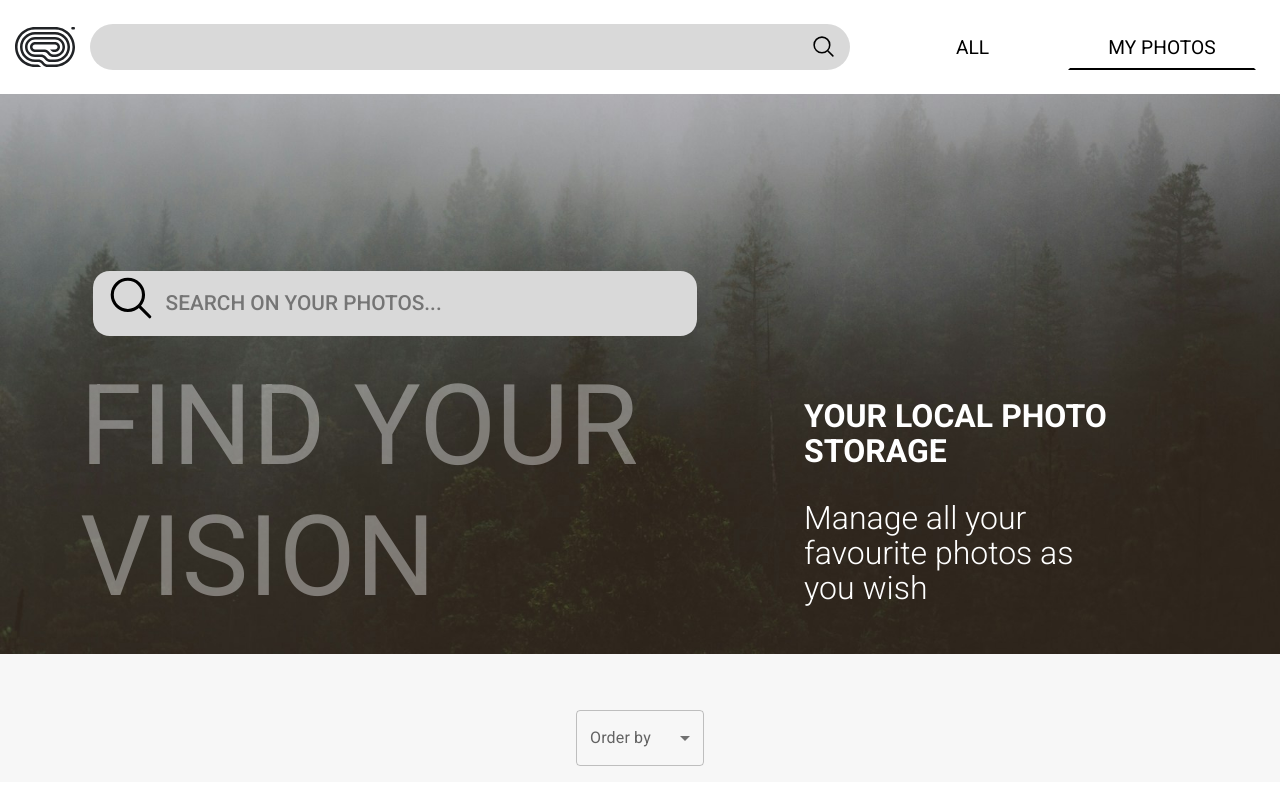
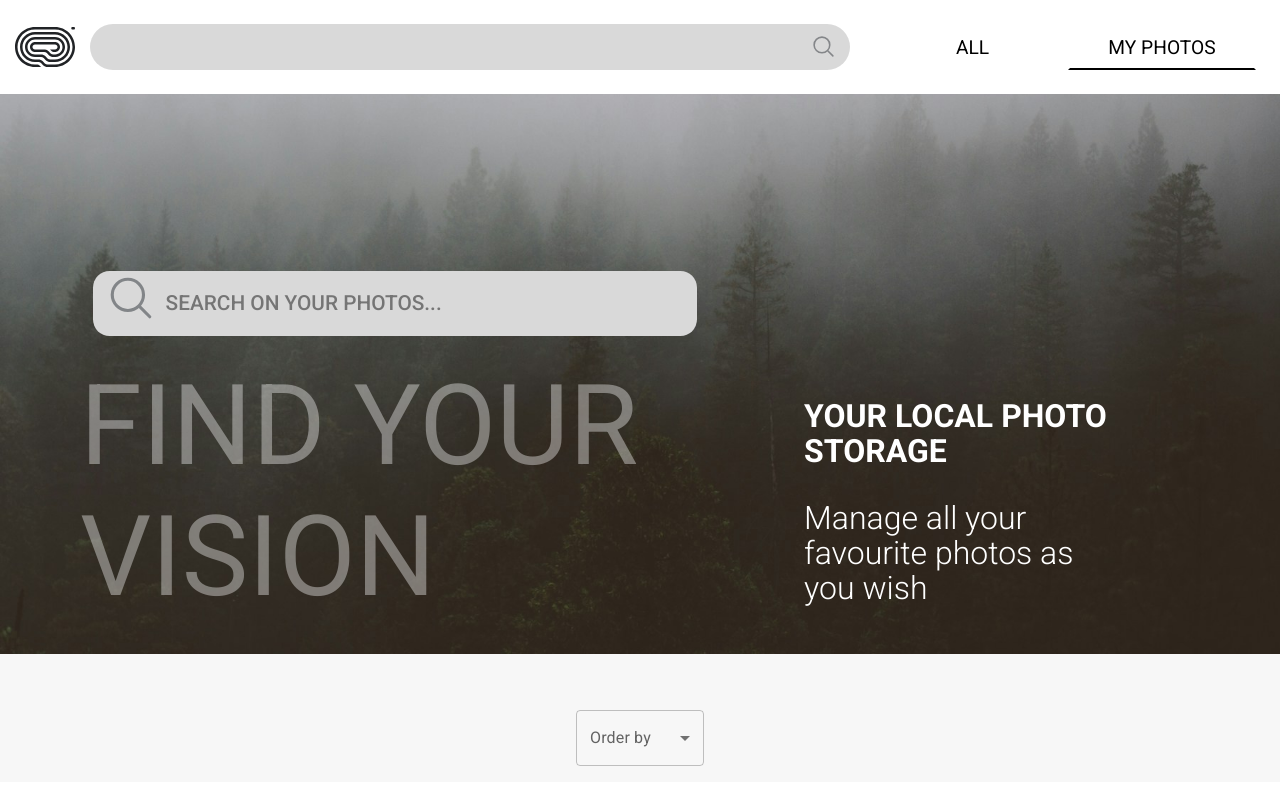
Before and after one commit to nzluis/react_dashboard, a React (Vite) app: page /myphotos in a window 1280 px wide. Built offline with nearby package versions, Linux system fonts and the light colour scheme.

Commit message:
style: search icon color

```diff
--- a/src/components/NavBar/navbar.module.css
+++ b/src/components/NavBar/navbar.module.css
@@ -23,6 +23,7 @@
     position: absolute;
     right: 0;
     bottom: .7em;
+    color: #494e5398;;
 }
 
 .form {
--- a/src/pages/AllPhotos/allPhotos.module.css
+++ b/src/pages/AllPhotos/allPhotos.module.css
@@ -40,6 +40,7 @@ body {
     position: absolute;
     left: .8em;
     bottom: .8em;
+    color: #494e5398;
 }
 
 
--- a/src/pages/FavouritePhotos/favouritesPhotos.module.css
+++ b/src/pages/FavouritePhotos/favouritesPhotos.module.css
@@ -52,6 +52,7 @@ body {
     position: absolute;
     left: .8em;
     bottom: .8em;
+    color: #494e5398;;
 }
 
 
```
